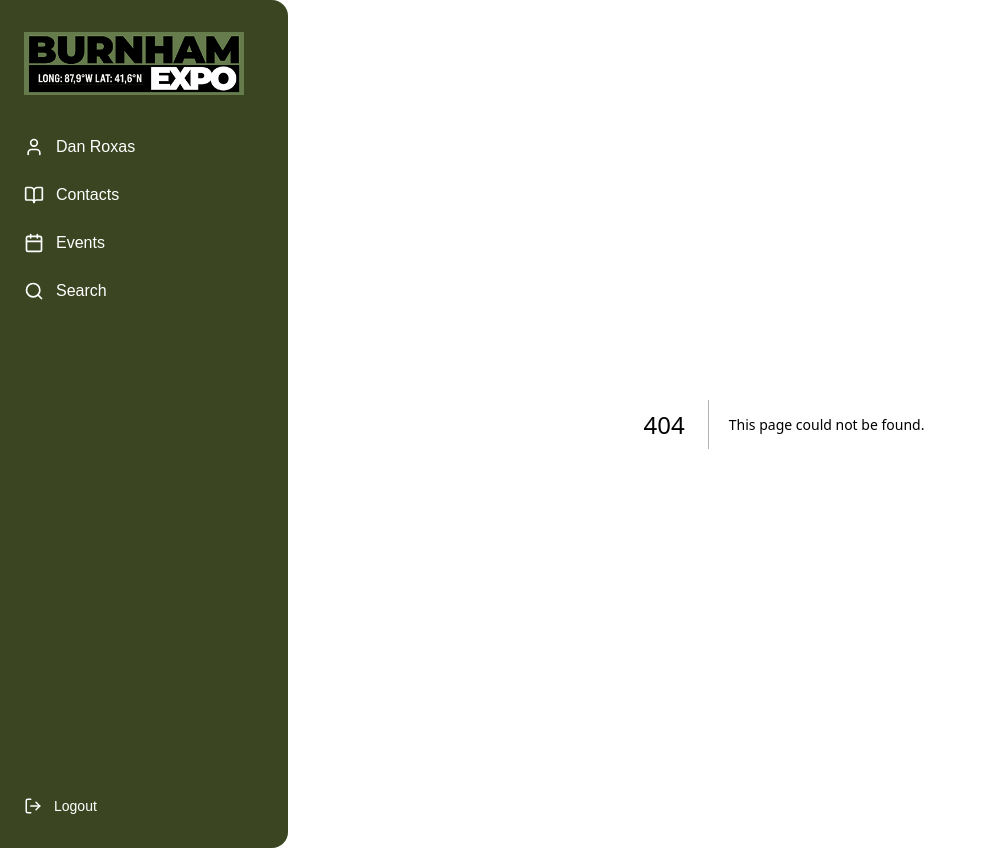
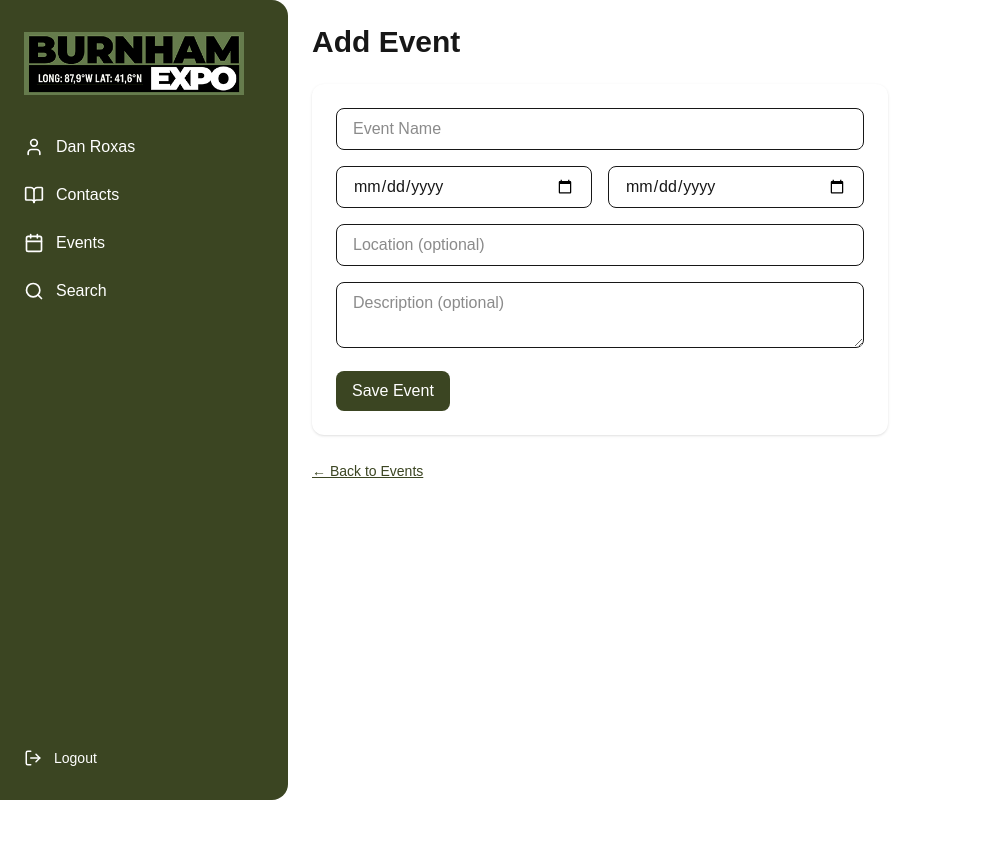
Before and after one commit to dreamst81/burnham-expo, a Next.js app: page /events/new in a window 1280 px wide. Before the commit this address had no page. Shown: the whole page, without its empty margins (0-987 px from the left). After the commit the page ends 800 px from the top, so only its background shows below. Built offline with nearby package versions, Linux system fonts and the light colour scheme; no server answers.

Commit message:
added forms for contacts and events

```diff
--- /dev/null
+++ b/src/app/contacts/new/page.tsx
@@ -0,0 +1,117 @@
+"use client";
+
+import { useEffect, useState } from "react";
+import { supabase } from "@/lib/supabaseClient";
+import { useRouter } from "next/navigation";
+
+export default function NewContactPage() {
+  const router = useRouter();
+
+  const [events, setEvents] = useState<any[]>([]);
+  const [firstName, setFirstName] = useState("");
+  const [lastName, setLastName] = useState("");
+  const [email, setEmail] = useState("");
+  const [company, setCompany] = useState("");
+  const [eventId, setEventId] = useState("");
+  const [attended, setAttended] = useState(false);
+
+  useEffect(() => {
+    async function loadEvents() {
+      const { data } = await supabase.from("events").select("*");
+      setEvents(data || []);
+    }
+    loadEvents();
+  }, []);
+
+  async function handleSubmit(e: any) {
+    e.preventDefault();
+
+    const { error } = await supabase.from("contacts").insert({
+      first_name: firstName,
+      last_name: lastName,
+      email,
+      company,
+      event_id: eventId,
+      attended,
+    });
+
+    if (!error) {
+      router.push("/contacts");
+      router.refresh();
+    }
+  }
+
+  return (
+    <div className="max-w-xl space-y-6">
+      <h1 className="text-3xl font-bold">Add Contact</h1>
+
+      <form onSubmit={handleSubmit} className="space-y-4 bg-white p-6 rounded-xl shadow">
+        <input
+          type="text"
+          placeholder="First Name"
+          value={firstName}
+          onChange={(e) => setFirstName(e.target.value)}
+          className="w-full px-4 py-2 border rounded-lg"
+          required
+        />
+
+        <input
+          type="text"
+          placeholder="Last Name"
+          value={lastName}
+          onChange={(e) => setLastName(e.target.value)}
+          className="w-full px-4 py-2 border rounded-lg"
+          required
+        />
+
+        <input
+          type="email"
+          placeholder="Email"
+          value={email}
+          onChange={(e) => setEmail(e.target.value)}
+          className="w-full px-4 py-2 border rounded-lg"
+          required
+        />
+
+        <input
+          type="text"
+          placeholder="Company"
+          value={company}
+          onChange={(e) => setCompany(e.target.value)}
+          className="w-full px-4 py-2 border rounded-lg"
+        />
+
+        <select
+          value={eventId}
+          onChange={(e) => setEventId(e.target.value)}
+          className="w-full px-4 py-2 border rounded-lg"
+          required
+        >
+          <option value="">Select Event</option>
+          {events.map((event) => (
+            <option key={event.id} value={event.id}>
+              {event.name}
+            </option>
+          ))}
+        </select>
+
+        <label className="flex items-center space-x-2 text-gray-700">
+          <input
+            type="checkbox"
+            checked={attended}
+            onChange={(e) => setAttended(e.target.checked)}
+          />
+          <span>Attended this event</span>
+        </label>
+
+        <button className="bg-[#3b4522] text-white px-4 py-2 rounded-lg hover:bg-[#2c341a]">
+          Save Contact
+        </button>
+      </form>
+
+      <a href="/contacts" className="text-sm text-[#3b4522] underline">
+        ← Back to Contacts
+      </a>
+    </div>
+  );
+}
--- a/src/app/contacts/page.tsx
+++ b/src/app/contacts/page.tsx
@@ -83,7 +83,12 @@ export default function ContactsPage() {
           ))}
         </select>
       </div>
-
+      <a
+  href="/contacts/new"
+  className="inline-block bg-[#3b4522] text-white px-4 py-2 rounded-lg hover:bg-[#2c341a]"
+>
+  + Add Contact
+</a>
       {/* 🔁 Contacts List */}
       <ul className="space-y-4">
         {filteredContacts.map((contact) => (
--- /dev/null
+++ b/src/app/events/new/page.tsx
@@ -0,0 +1,89 @@
+"use client";
+
+import { useState } from "react";
+import { supabase } from "@/lib/supabaseClient";
+import { useRouter } from "next/navigation";
+
+export default function NewEventPage() {
+  const router = useRouter();
+
+  const [name, setName] = useState("");
+  const [startDate, setStartDate] = useState("");
+  const [endDate, setEndDate] = useState("");
+  const [location, setLocation] = useState("");
+  const [description, setDescription] = useState("");
+
+  async function handleSubmit(e: any) {
+    e.preventDefault();
+
+    const { error } = await supabase.from("events").insert({
+      name,
+      start_date: startDate,
+      end_date: endDate,
+      location,
+      description,
+    });
+
+    if (!error) {
+      router.push("/events");
+      router.refresh();
+    }
+  }
+
+  return (
+    <div className="max-w-xl space-y-6">
+      <h1 className="text-3xl font-bold">Add Event</h1>
+
+      <form onSubmit={handleSubmit} className="space-y-4 bg-white p-6 rounded-xl shadow">
+        <input
+          type="text"
+          placeholder="Event Name"
+          value={name}
+          onChange={(e) => setName(e.target.value)}
+          className="w-full px-4 py-2 border rounded-lg"
+          required
+        />
+
+        <div className="flex space-x-4">
+          <input
+            type="date"
+            value={startDate}
+            onChange={(e) => setStartDate(e.target.value)}
+            className="w-1/2 px-4 py-2 border rounded-lg"
+            required
+          />
+          <input
+            type="date"
+            value={endDate}
+            onChange={(e) => setEndDate(e.target.value)}
+            className="w-1/2 px-4 py-2 border rounded-lg"
+            required
+          />
+        </div>
+
+        <input
+          type="text"
+          placeholder="Location (optional)"
+          value={location}
+          onChange={(e) => setLocation(e.target.value)}
+          className="w-full px-4 py-2 border rounded-lg"
+        />
+
+        <textarea
+          placeholder="Description (optional)"
+          value={description}
+          onChange={(e) => setDescription(e.target.value)}
+          className="w-full px-4 py-2 border rounded-lg"
+        />
+
+        <button className="bg-[#3b4522] text-white px-4 py-2 rounded-lg hover:bg-[#2c341a]">
+          Save Event
+        </button>
+      </form>
+
+      <a href="/events" className="text-sm text-[#3b4522] underline">
+        ← Back to Events
+      </a>
+    </div>
+  );
+}
--- a/src/app/events/page.tsx
+++ b/src/app/events/page.tsx
@@ -6,6 +6,12 @@ export default async function EventsPage() {
   return (
     <div className="space-y-6">
       <h1 className="text-3xl font-bold">Events</h1>
+      <a
+  href="/events/new"
+  className="inline-block bg-[#3b4522] text-white px-4 py-2 rounded-lg hover:bg-[#2c341a]"
+>
+  + Add Event
+</a>
       <ul className="space-y-4">
         {events?.map((event) => (
           <li
```
